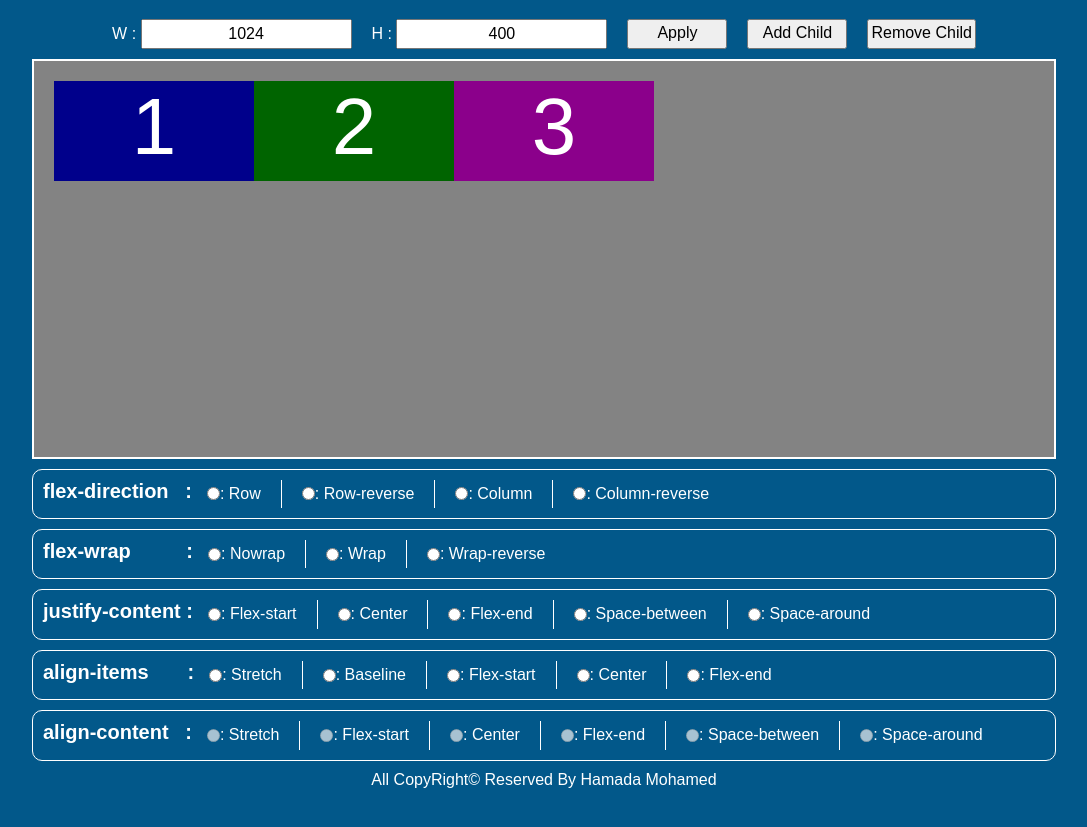
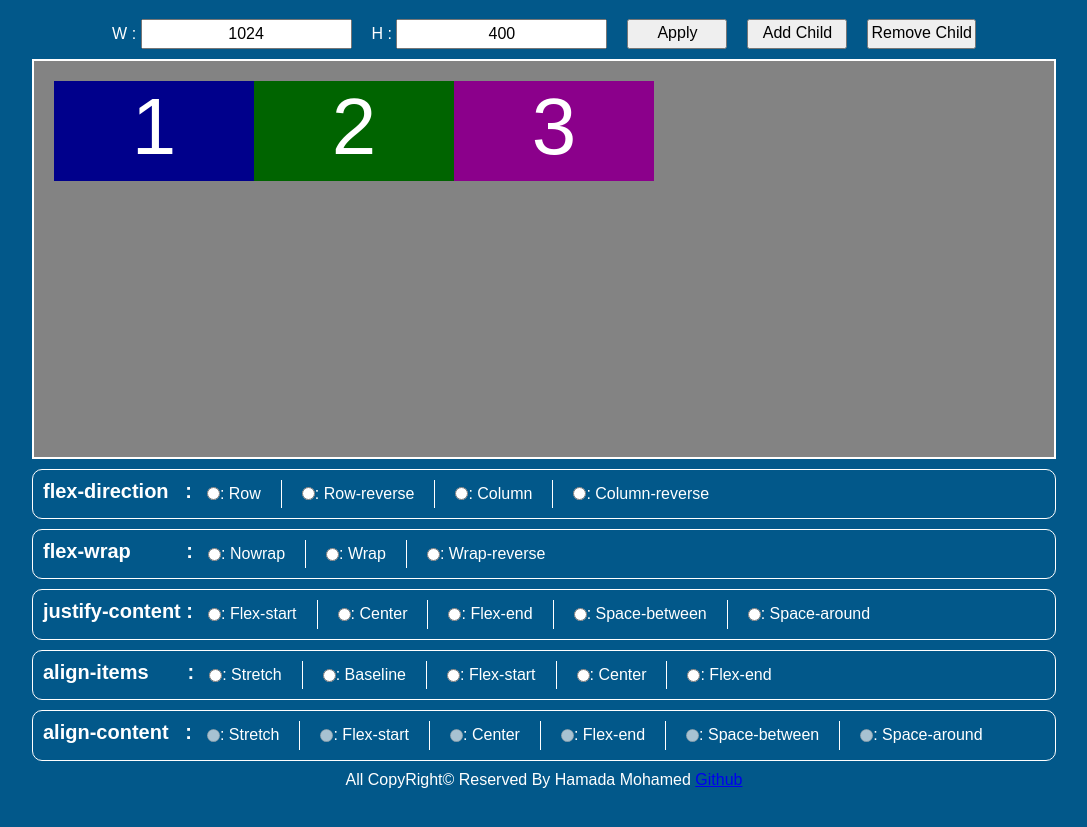
Before and after one commit to hamada501/Flex-Box, a plain HTML site: page index.html in a window 1280 px wide. Shown: the part 91-918 px from the top of the page, without its empty margins (96-1183 px from the left). Drawn offline with Linux system fonts and the light colour scheme.

Commit message:
Add Github Profil Link

```diff
--- a/index.html
+++ b/index.html
@@ -166,7 +166,10 @@
       </div>
     </div>
     <footer>
-      <p>All CopyRight&copy; Reserved By Hamada Mohamed</p>
+      <p>
+        All CopyRight&copy; Reserved By Hamada Mohamed
+        <a href="https://github.com/hamada501">Github</a>
+      </p>
     </footer>
 
     <script src="js/main.js"></script>
```
